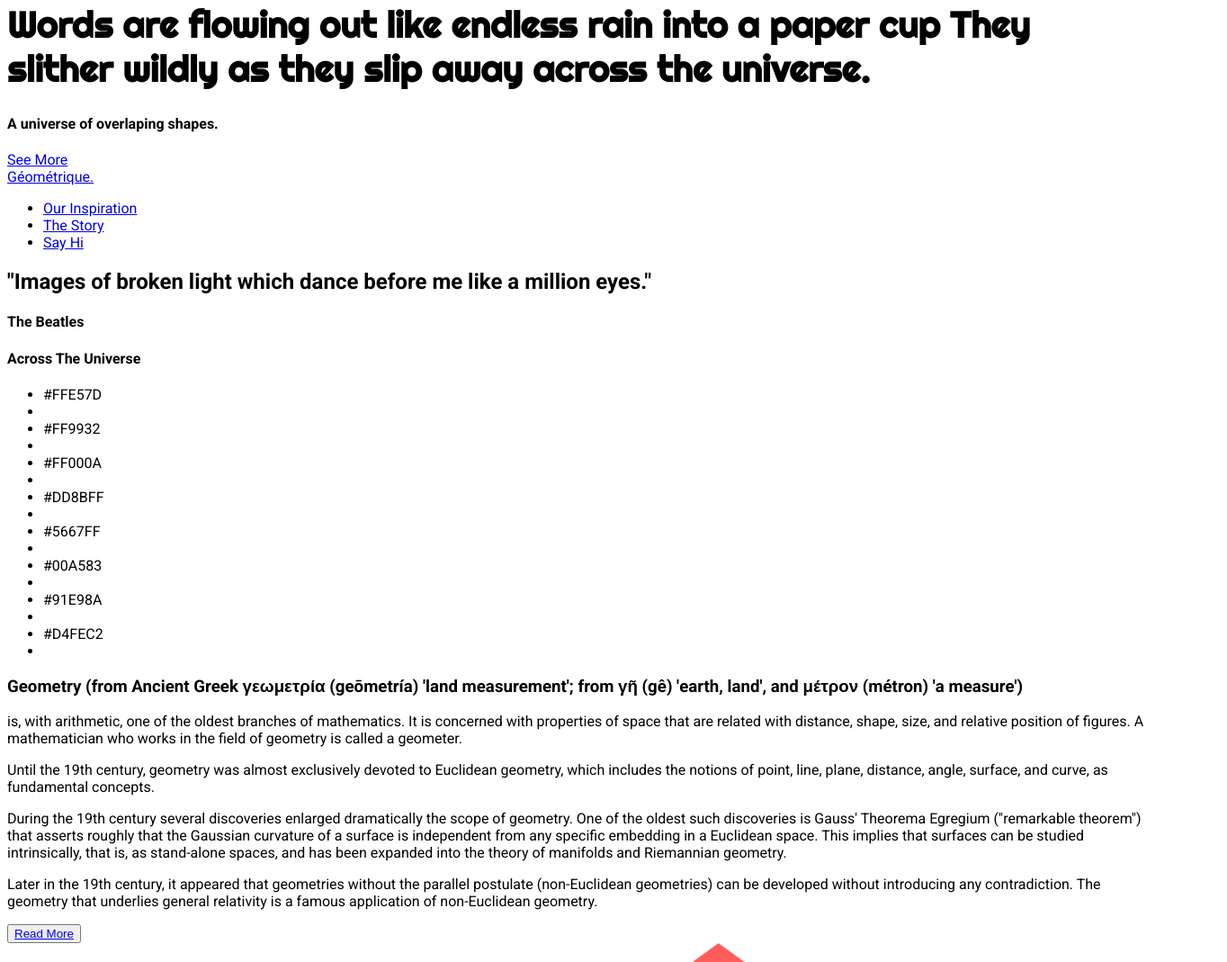
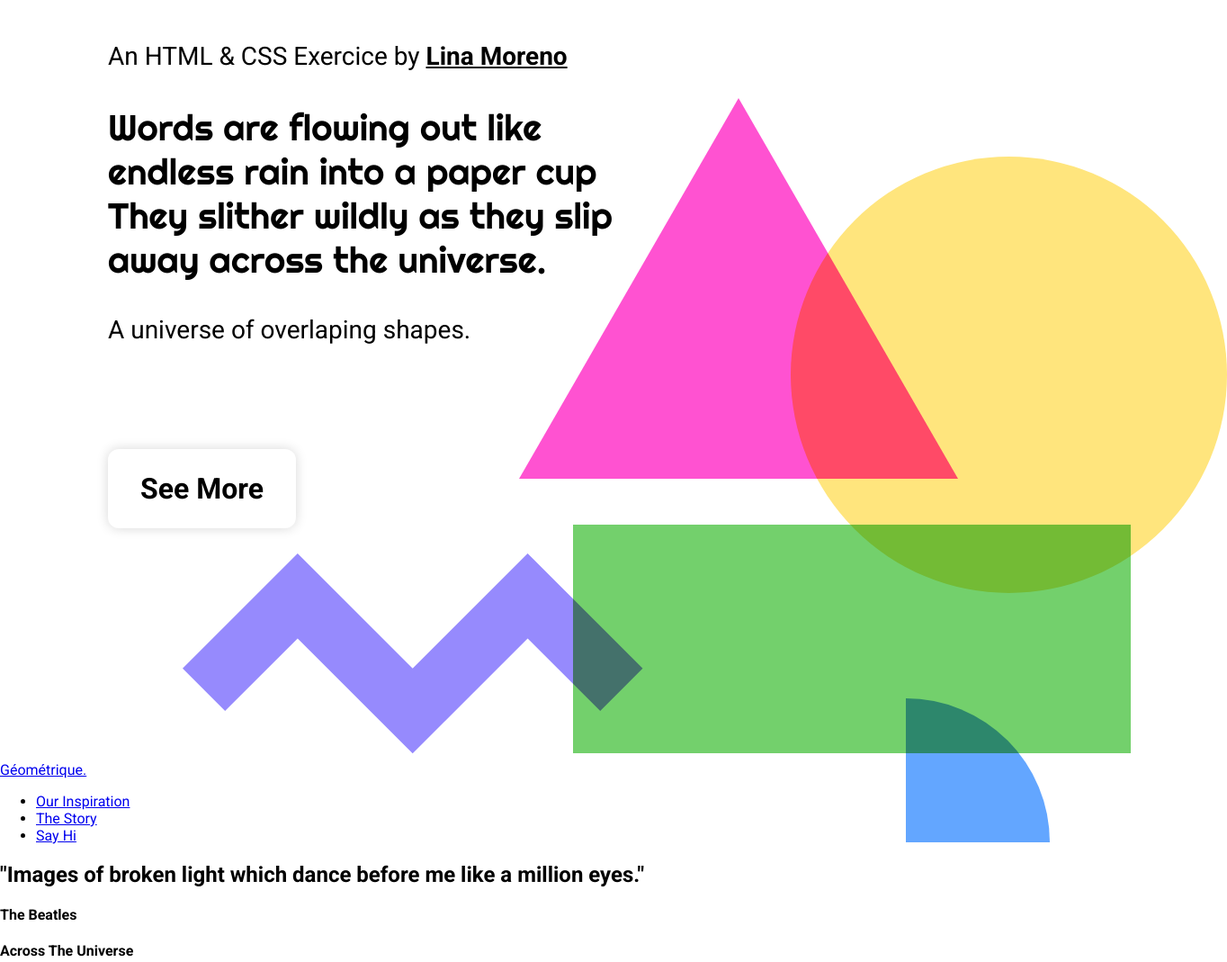
Before and after one commit to principleofcuriosity/geometrique, a plain HTML site: page index.html in a window 1280 px wide. Shown: the part 64-1133 px from the top of the page at 90% size, 1364 px wide, since content can reach past the window. Drawn offline with Linux system fonts and the light colour scheme.

Commit message:
Did some CSS of the Home-Banner

```diff
--- a/index.html
+++ b/index.html
@@ -15,23 +15,24 @@
 
 <!-- HOME -->
 <main class="home">
-  <div class="intro text">
-    <h4>An HTML &amp; CSS Exercice by <a href="https://linamoreno.com/">Lina Moreno</a></h4>
+  <div class="intro">
+    <h4>An HTML &amp; CSS Exercice by <a class="website" href="https://linamoreno.com/">Lina Moreno</a></h4>
     <h1>Words are flowing out like endless rain into a paper cup
     They slither wildly as they slip away across the universe.</h1>
     <h4>
       A universe of overlaping shapes.</h4>
-    <a class="cta alt" href="#inspiration">See More</a>
+    <a class="cta" href="#inspiration">See More</a>
   </div>
 
   <div>
-    <div class="triangle"></div>
-    <div class="circle"></div>
-    <div class="wegde"></div>
-    <div class="rectangle"></div>
-    <div class="zigzag"></div>
+    <div class="triangle"><img src="img/triangle.png" alt="triangle"></div>
+    <div class="circle"><img src="img/circle.png" alt="circle"></div>
+    <div class="wedge"><img src="img/wedge.png" alt="wedge"></div>
+    <div class="rectangle"> <img src="img/rectangle.png" alt="rectangle"> </div>
+    <div class="zigzag"> <img src="img/zigzag.png" alt="zigzag"> </div>
   </div>
 </main>
+
 
 <!-- NAVIGATION BAR -->
 <nav>
@@ -69,13 +70,11 @@
   <p>Until the 19th century, geometry was almost exclusively devoted to Euclidean geometry, which includes the notions of point, line, plane, distance, angle, surface, and curve, as fundamental concepts.</p>
   <p>During the 19th century several discoveries enlarged dramatically the scope of geometry. One of the oldest such discoveries is Gauss' Theorema Egregium ("remarkable theorem") that asserts roughly that the Gaussian curvature of a surface is independent from any specific embedding in a Euclidean space. This implies that surfaces can be studied intrinsically, that is, as stand-alone spaces, and has been expanded into the theory of manifolds and Riemannian geometry.
   </p>Later in the 19th century, it appeared that geometries without the parallel postulate (non-Euclidean geometries) can be developed without introducing any contradiction. The geometry that underlies general relativity is a famous application of non-Euclidean geometry. </p>
-  <div class="read me">
-    <button class="cta"><a href="https://en.wikipedia.org/wiki/Geometry">Read More</a></button>
-  </div>
+  <a class="cta "href="https://en.wikipedia.org/wiki/Geometry" target="_blank">Read More</a>
 </div>
 
 <!-- FLOATING IMAGE -->
-<img src="img\allshapes.png" width="80%" height="80%" alt="">
+<img src="img\allshapes.png" width="842px" height="632px" alt="">
 </div>
 
 <div class="zigzagline">
--- a/style.css
+++ b/style.css
@@ -1,9 +1,109 @@
+* {
+  box-sizing: border-box;
+}
+
 body {
   font-family: 'Roboto', sans-serif;
+  margin: 0;
+  padding: 0;
+}
+
+/* HOME */
+.home {
+  background-color: white;
+  height: 100vh;
+}
+
+.intro {
+  width: 581px;
+  margin: 110px auto auto 120px;
 }
 
 h1 {
-  font-family: 'Righteous', cursive;
-  font-size: 40px;
+  text-align: left;
+  font: normal normal normal 40px/49px Righteous; cursive;
+  letter-spacing: 0px;
+  margin: 34px 0 34px
+}
 
+.home h4 {
+  text-align: left;
+  font: normal normal normal 28px/34px Roboto; sans-serif;
+  letter-spacing: 0px;
+  color: #000000;
 }
+
+a.cta,
+button.cta {
+  display: inline-block;
+  padding:25px 36px 25px;
+  margin: 77px 0 126px;
+  text-align: center;
+  text-decoration: none;
+  border: none;
+  font: normal normal bold 32px/38px Roboto; sans-serif;
+  background: #FFFFFF 0% 0% no-repeat padding-box;
+  box-shadow: 0px 0px 13px #00000029;
+  border-radius: 12px;
+}
+
+a.cta:active,
+button.cta:active,
+a.cta:link,
+button.cta:link,
+a.cta:visited,
+button.cta:visited {
+  text-decoration: none;
+  color: black;
+}
+
+a.website{
+  text-decoration: underline;
+  color: black;
+  font-weight: 600;
+}
+
+a.cta:hover,
+button.cta:hover {
+  text-decoration: none;
+  color: #FF000A;
+}
+
+.triangle {
+  width: 350px;
+  height: 303px;
+  position: absolute;
+  mix-blend-mode: multiply;
+  top: 173px;
+  right: 353px;
+}
+
+.circle {
+  width: 339px;
+  height: 338px;
+  position: absolute;
+  mix-blend-mode: multiply;
+  top: 238px;
+  right: 62px;
+}
+
+.wedge {
+  position: absolute;
+  mix-blend-mode: multiply;
+  top: 840px;
+  right: 113px;
+}
+
+.rectangle {
+  position: absolute;
+  mix-blend-mode: multiply;
+  top: 647px;
+  right: 23px;
+}
+
+.zigzag {
+  position: absolute;
+  mix-blend-mode: multiply;
+  top: 678.73px;
+  right: 565px;
+}
```
Also changed, not shown: img/circle.png (renamed from img/Ellipse 1.png), img/pentagon.png (renamed from img/Polygon 3.png), img/rectangle.png (renamed from img/Rectangle 3.png), img/triangle.png (renamed from img/Polygon 1.png), img/wedge.png (renamed from img/Rectangle 4.png), img/zigzag.png (renamed from img/Path 1.png).
